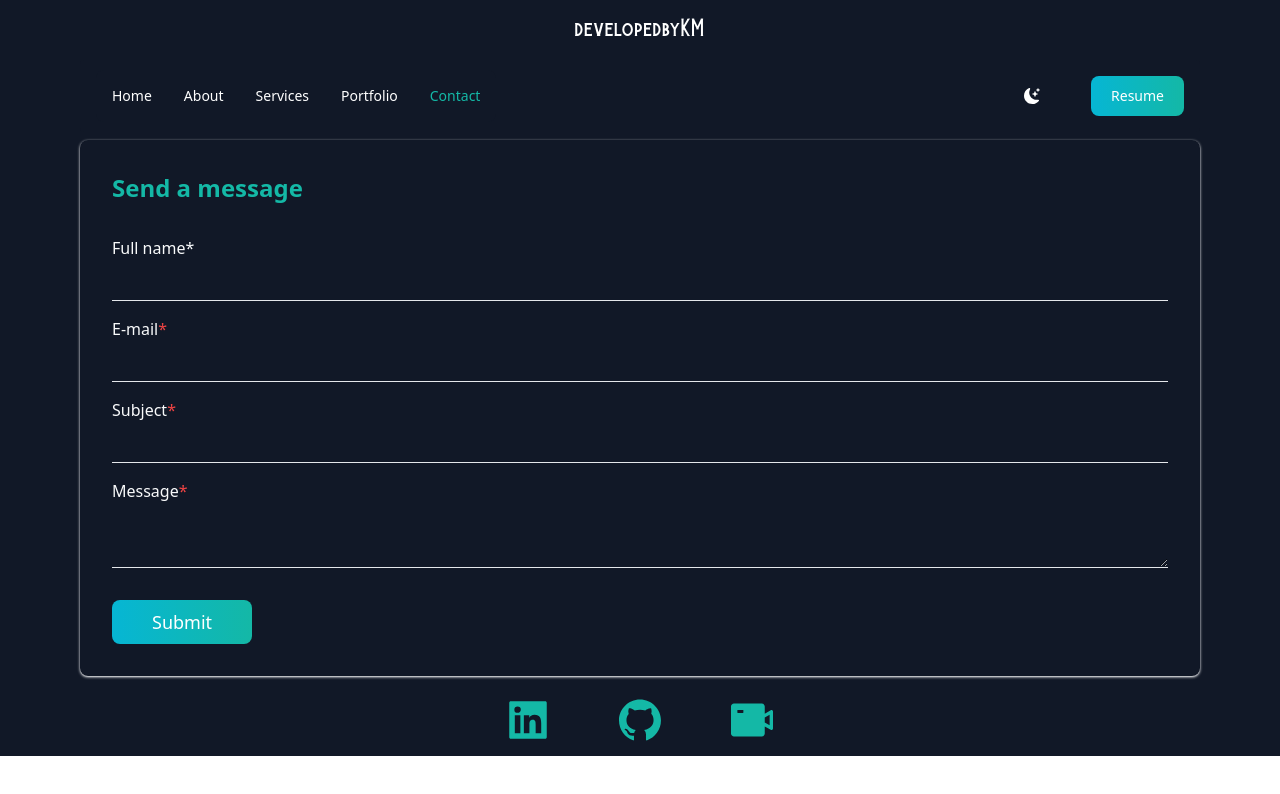
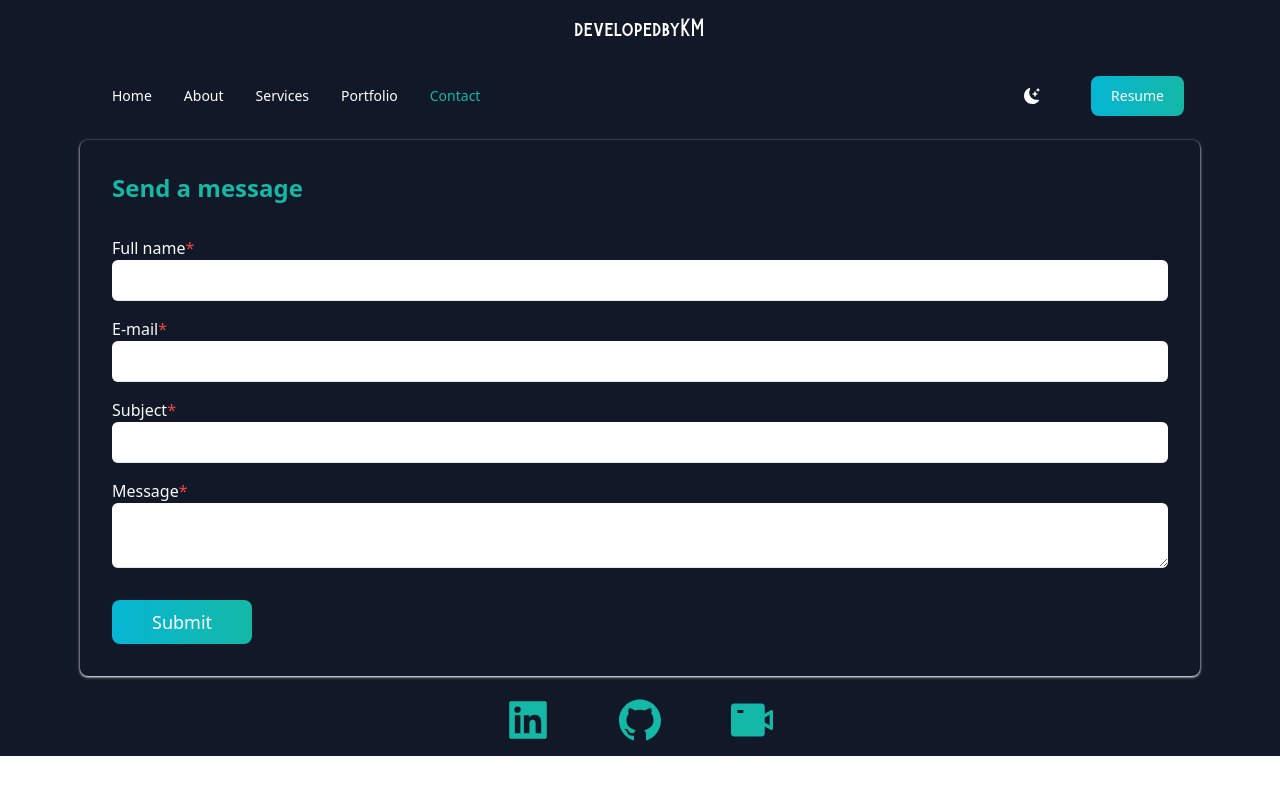
Before and after one commit to merinekh/khalil-merine-next-portfolio, a Next.js app: page /contact in a window 1280 px wide. Shown: the top 794 px of the page. Built offline with nearby package versions, Linux system fonts and the light colour scheme.

Commit message:
Contact Input DarkMode Styling

```diff
--- a/pages/contact.tsx
+++ b/pages/contact.tsx
@@ -18,7 +18,7 @@ export default function contact() {
         htmlFor="fullname"
         className="text-black font-light mt-8 dark:text-gray-50"
       >
-        Full name<span className="text-red-500 dark:text-gray-50">*</span>
+        Full name<span className="text-red-500">*</span>
       </label>
       <input
         type="text"
@@ -27,7 +27,7 @@ export default function contact() {
           setFullname(e.target.value);
         }}
         name="fullname"
-        className="bg-transparent border-b py-2 pl-4 focus:outline-none focus:rounded-md focus:ring-1 ring-green-500 font-light text-black"
+        className="bg-transparent border-b py-2 pl-4 focus:outline-none focus:rounded-md focus:ring-1 ring-green-500 font-light text-black dark:bg-white rounded-md"
       />
 
       <label
@@ -43,7 +43,7 @@ export default function contact() {
         onChange={(e) => {
           setEmail(e.target.value);
         }}
-        className="bg-transparent border-b py-2 pl-4 focus:outline-none focus:rounded-md focus:ring-1 ring-green-500 font-light text-black"
+        className="bg-transparent border-b py-2 pl-4 focus:outline-none focus:rounded-md focus:ring-1 ring-green-500 font-light text-black dark:bg-white rounded-md"
       />
 
       <label
@@ -59,7 +59,7 @@ export default function contact() {
         onChange={(e) => {
           setSubject(e.target.value);
         }}
-        className="bg-transparent border-b py-2 pl-4 focus:outline-none focus:rounded-md focus:ring-1 ring-green-500 font-light text-black"
+        className="bg-transparent border-b py-2 pl-4 focus:outline-none focus:rounded-md focus:ring-1 ring-green-500 font-light text-black dark:bg-white rounded-md"
       />
 
       <label
@@ -74,7 +74,7 @@ export default function contact() {
         onChange={(e) => {
           setMessage(e.target.value);
         }}
-        className="bg-transparent border-b py-2 pl-4 focus:outline-none focus:rounded-md focus:ring-1 ring-green-500 font-light text-black"
+        className="bg-transparent border-b py-2 pl-4 focus:outline-none focus:rounded-md focus:ring-1 ring-green-500 font-light text-black dark:bg-white rounded-md"
       ></textarea>
 
       <div className="flex flex-row items-center justify-start">
```
